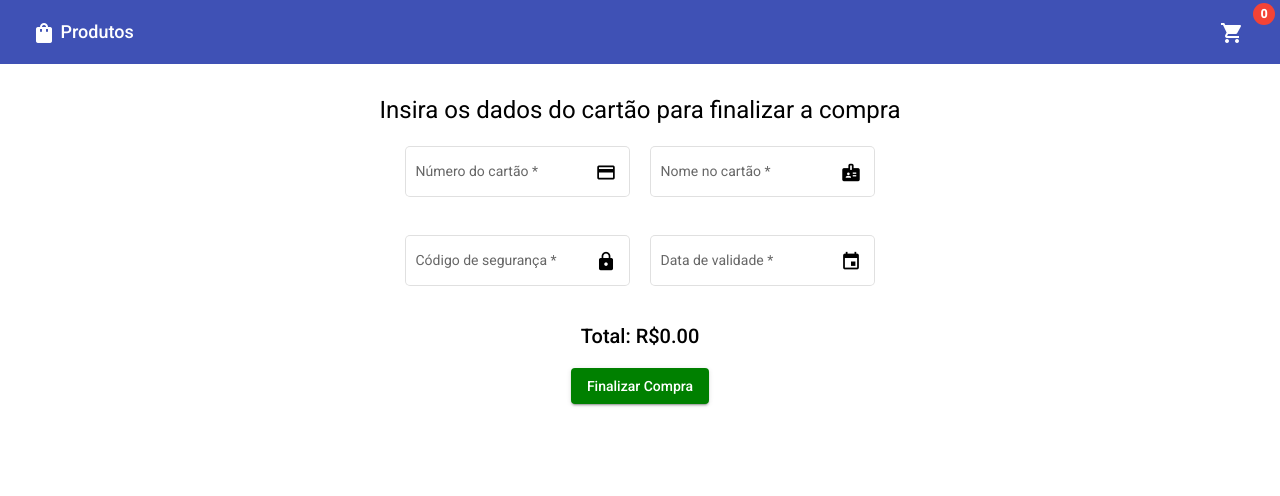
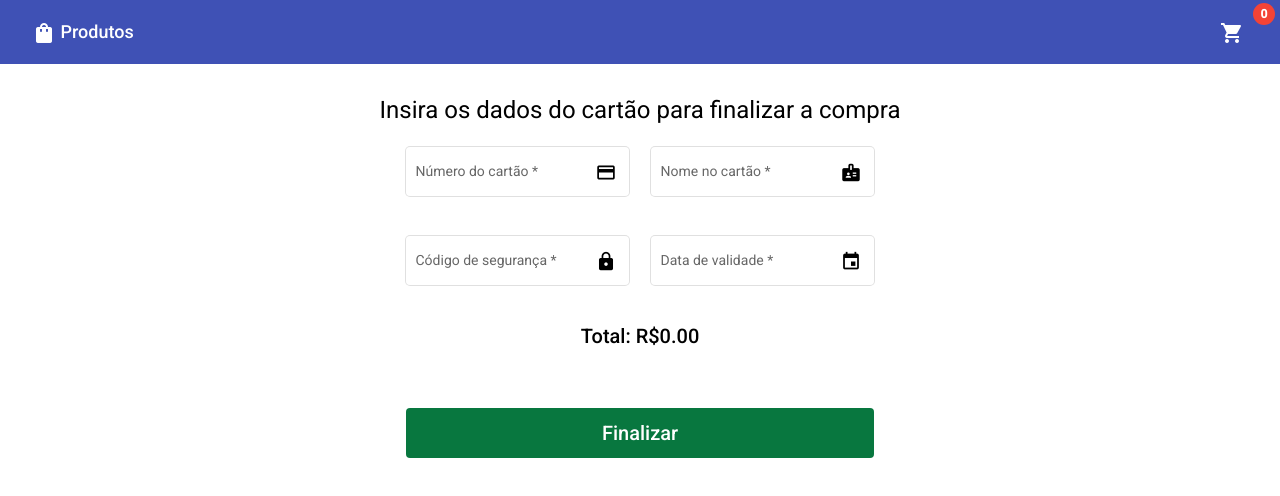
Before and after one commit to eduardo-martiniano/Products, an Angular app in the folder FrontEnd/Products/: page /checkout in a window 1280 px wide. Shown: the top 496 px of the page. Built offline with nearby package versions, Linux system fonts and the light colour scheme.

Commit message:
Permitindo remover item do carrinho e adicionando SnackBar

```diff
--- a/FrontEnd/Products/angular.json
+++ b/FrontEnd/Products/angular.json
@@ -29,7 +29,8 @@
             ],
             "styles": [
               "./node_modules/@angular/material/prebuilt-themes/indigo-pink.css",
-              "src/styles.css"
+              "src/styles.css",
+              "node_modules/ngx-toastr/toastr.css"
             ],
             "scripts": []
           },
--- a/FrontEnd/Products/package.json
+++ b/FrontEnd/Products/package.json
@@ -21,6 +21,7 @@
     "@angular/platform-browser": "~11.0.4",
     "@angular/platform-browser-dynamic": "~11.0.4",
     "@angular/router": "~11.0.4",
+    "ngx-toastr": "^14.0.0",
     "rxjs": "~6.6.0",
     "tslib": "^2.0.0",
     "zone.js": "~0.10.2"
--- a/FrontEnd/Products/src/app/app.module.ts
+++ b/FrontEnd/Products/src/app/app.module.ts
@@ -24,6 +24,7 @@ import { MatBadgeModule } from '@angular/material/badge';
 import { ProductCardComponent } from './components/product-card/product-card.component';
 import { ShoppingCartComponent } from './components/shopping-cart/shopping-cart.component';
 import { CheckoutComponent } from './components/checkout/checkout.component';
+import { ToastrModule } from 'ngx-toastr';
 
 @NgModule({
   declarations: [
@@ -53,7 +54,8 @@ import { CheckoutComponent } from './components/checkout/checkout.component';
     MatDialogModule,
     FormsModule,
     MatIconModule,
-    MatBadgeModule
+    MatBadgeModule,
+    ToastrModule.forRoot(),
   ],
   providers: [],
   bootstrap: [AppComponent]
--- a/FrontEnd/Products/src/app/components/checkout/checkout.component.css
+++ b/FrontEnd/Products/src/app/components/checkout/checkout.component.css
@@ -13,3 +13,28 @@ mat-form-field {
   background-color: green;
   color: white;
 }
+
+.label {
+  font-size: 20px;
+}
+
+.footer-fixed {
+  bottom: 0px;
+  width: 100%;
+  margin-top: 40px;
+}
+
+.button-next {
+  width: 70%;
+  padding: 16px;
+  box-sizing: border-box;
+  max-width: 500px;
+  margin: auto;
+}
+
+.footer-fixed button {
+  background-color: rgb(8, 119, 63);
+  color: white;
+  width: 100%;
+  height: 50px;
+}
--- a/FrontEnd/Products/src/app/components/checkout/checkout.component.html
+++ b/FrontEnd/Products/src/app/components/checkout/checkout.component.html
@@ -27,5 +27,11 @@
     </p>
   </form>
   <h2>Total: {{priceTotal | currency: "BRL"}}</h2>
-  <button mat-raised-button id="button-pay">Finalizar Compra</button>
+  <div class="footer-fixed">
+    <div class="button-next">
+      <button mat-flat-button>
+        <span class="label">Finalizar</span>
+      </button>
+    </div>
+  </div>
 </div>
--- a/FrontEnd/Products/src/app/components/product-card/product-card.component.ts
+++ b/FrontEnd/Products/src/app/components/product-card/product-card.component.ts
@@ -1,6 +1,7 @@
 import { Component, Input, OnInit } from '@angular/core';
 import { Product } from 'src/app/product.model';
 import { LocalStorageService } from 'src/app/services/local-storage.service';
+import { MessageService } from 'src/app/services/message.service';
 
 @Component({
   selector: 'app-product-card',
@@ -12,7 +13,7 @@ export class ProductCardComponent implements OnInit {
   @Input()
   product!: Product;
 
-  constructor(private localStorageService: LocalStorageService) { }
+  constructor(private localStorageService: LocalStorageService, private messageService: MessageService) { }
 
   ngOnInit(): void {
   }
@@ -20,6 +21,10 @@ export class ProductCardComponent implements OnInit {
   addToCart() {
     if (!this.localStorageService.productInList(this.product.id || 0)) {
       this.localStorageService.addToCart(this.product);
+      this.messageService.showSucess("Produto adicionado no carrinho!");
+    }
+    else {
+      this.messageService.showInfo("Esse produto já está no carrinho!")
     }
   }
 
--- a/FrontEnd/Products/src/app/components/shopping-cart/shopping-cart.component.css
+++ b/FrontEnd/Products/src/app/components/shopping-cart/shopping-cart.component.css
@@ -28,6 +28,10 @@ img {
   font-size: 25px;
 }
 
+.label {
+  font-size: 20px;
+}
+
 .footer-fixed {
   bottom: 0px;
   width: 100%;
@@ -49,6 +53,27 @@ img {
   height: 50px;
 }
 
-.label {
+.div-price-remove {
+  display: grid;
+  padding: 10px;
+  text-align: center;
+}
+
+.button-remove {
+  margin-top: 20px;
+  width: 120px;
+}
+
+.label-price {
   font-size: 20px;
 }
+
+#cart-empty {
+  font-size: 50px;
+}
+
+#div-cart-empty {
+  width: 90%;
+  margin: 0 auto;
+  text-align: center;
+}
--- a/FrontEnd/Products/src/app/components/shopping-cart/shopping-cart.component.html
+++ b/FrontEnd/Products/src/app/components/shopping-cart/shopping-cart.component.html
@@ -4,8 +4,9 @@
       <img src="{{p.image}}" alt="">
       <h1 class="title">{{p.name}}</h1>
     </div>
-    <div>
-      <span class="price">{{p.price | currency: "BRL"}}</span>
+    <div class="div-price-remove">
+      <span class="label-price">{{p.price | currency: "BRL"}}</span>
+      <button mat-raised-button color="warn" class="button-remove" (click)="removeProduct(p.id || 0)">Remover</button>
     </div>
   </div>
   <div id="total-purchase">
@@ -13,10 +14,19 @@
   </div>
 </div>
 
-<div class="footer-fixed">
+<div class="footer-fixed" *ngIf="!(total == 0)">
   <div class="button-next">
     <button mat-flat-button (click)="pay()">
       <span class="label">Pagar</span>
     </button>
   </div>
 </div>
+
+<div id="div-cart-empty" *ngIf="total == 0">
+  <h1>
+    Sem compras no carrinho :(
+  </h1>
+  <mat-icon id="cart-empty">
+    shopping_cart
+  </mat-icon>
+</div>
--- a/FrontEnd/Products/src/app/components/shopping-cart/shopping-cart.component.ts
+++ b/FrontEnd/Products/src/app/components/shopping-cart/shopping-cart.component.ts
@@ -2,6 +2,7 @@ import { Component, OnInit } from '@angular/core';
 import { Router } from '@angular/router';
 import { Product } from 'src/app/product.model';
 import { LocalStorageService } from 'src/app/services/local-storage.service';
+import { MessageService } from 'src/app/services/message.service';
 
 @Component({
   selector: 'app-shopping-cart',
@@ -13,11 +14,13 @@ export class ShoppingCartComponent implements OnInit {
   products!: Product[];
   total = 0;
 
-  constructor(private localStorageService: LocalStorageService, private route: Router) { }
+  constructor(private localStorageService: LocalStorageService,
+              private route: Router,
+              private messageService: MessageService) { }
 
   ngOnInit(): void {
     this.products = this.localStorageService.getProductListInCart();
-    this.total = this.products.map(x => x.price).reduce((total, currentElement) => total + currentElement);
+    this.total = this.localStorageService.getTotalOfBuy();
   }
 
   pay() {
@@ -25,4 +28,11 @@ export class ShoppingCartComponent implements OnInit {
     this.route.navigate(['checkout']);
   }
 
+  removeProduct(product_id: number) {
+    this.localStorageService.removeProduct(product_id);
+    this.products = this.localStorageService.getProductListInCart();
+    this.total = this.localStorageService.getTotalOfBuy();
+    this.messageService.showSucess("Produto removido do carrinho!")
+  }
+
 }
--- a/FrontEnd/Products/src/app/services/local-storage.service.ts
+++ b/FrontEnd/Products/src/app/services/local-storage.service.ts
@@ -34,7 +34,19 @@ export class LocalStorageService {
   }
 
   getTotalOfBuy(): number {
-    return Number.parseFloat(localStorage.getItem('total') || "0");
+    let total = 0;
+    let list = this.getProductListInCart();
+    if (list.length > 0) {
+      total = list.map(x => x.price).reduce((total, currentElement) => total + currentElement, 0);
+    }
+    return total;
+
+  }
+
+  removeProduct(product_id: number) {
+    let productsListInCart = this.getProductListInCart().filter(x => x.id != product_id);
+    localStorage.setItem("products", JSON.stringify(productsListInCart));
+    this.productsNumber--;
   }
 
 }
--- /dev/null
+++ b/FrontEnd/Products/src/app/services/message.service.ts
@@ -0,0 +1,29 @@
+import { Injectable } from '@angular/core';
+import { ToastrService } from 'ngx-toastr';
+
+@Injectable({
+  providedIn: 'root'
+})
+export class MessageService {
+
+  constructor(private toastr: ToastrService) { }
+
+  showError(mensagem: string) {
+    this.toastr.error(mensagem, 'Oops!', {
+      progressBar: true
+    });
+  }
+
+  showInfo(mensagem: string) {
+    this.toastr.info(mensagem, 'Informativo', {
+      progressBar: true
+    });
+  }
+
+  showSucess(mensagem: string) {
+    this.toastr.success(mensagem, 'Sucesso!', {
+      progressBar: true
+    });
+  }
+
+}
```
Also changed, not shown: 2 other files (tests, documents, lock files or other folders).
